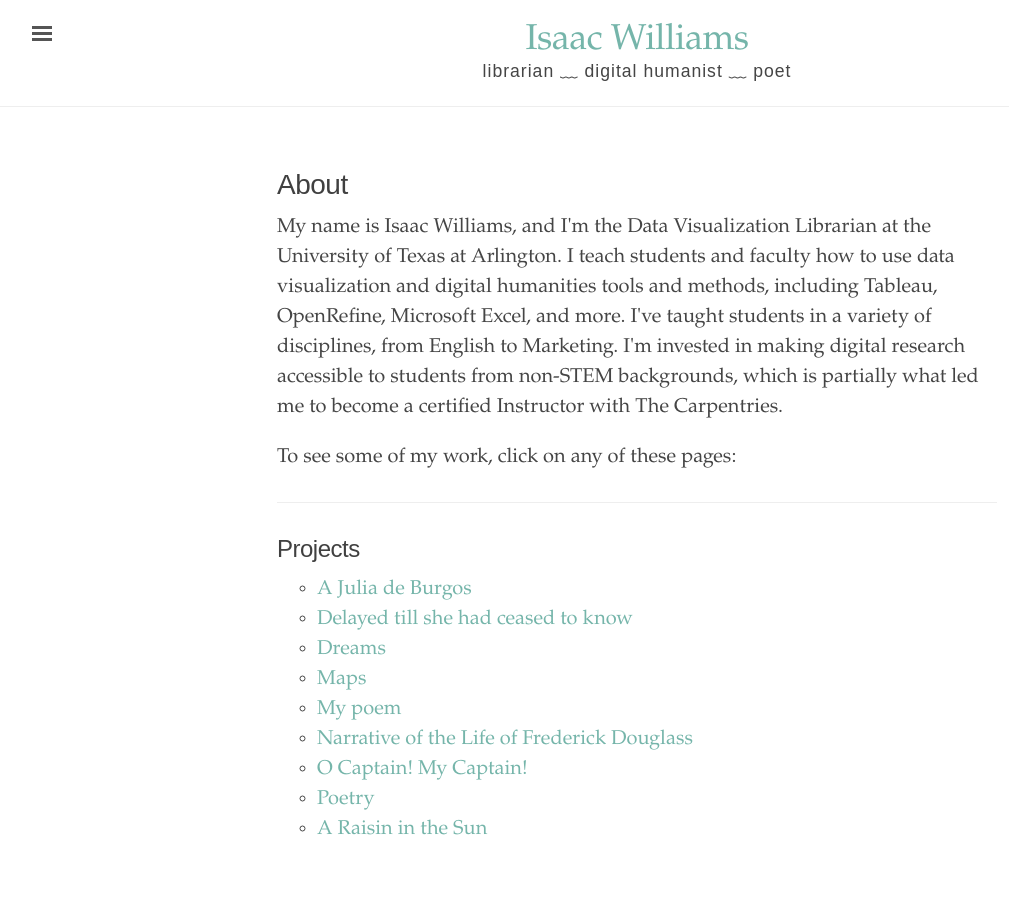
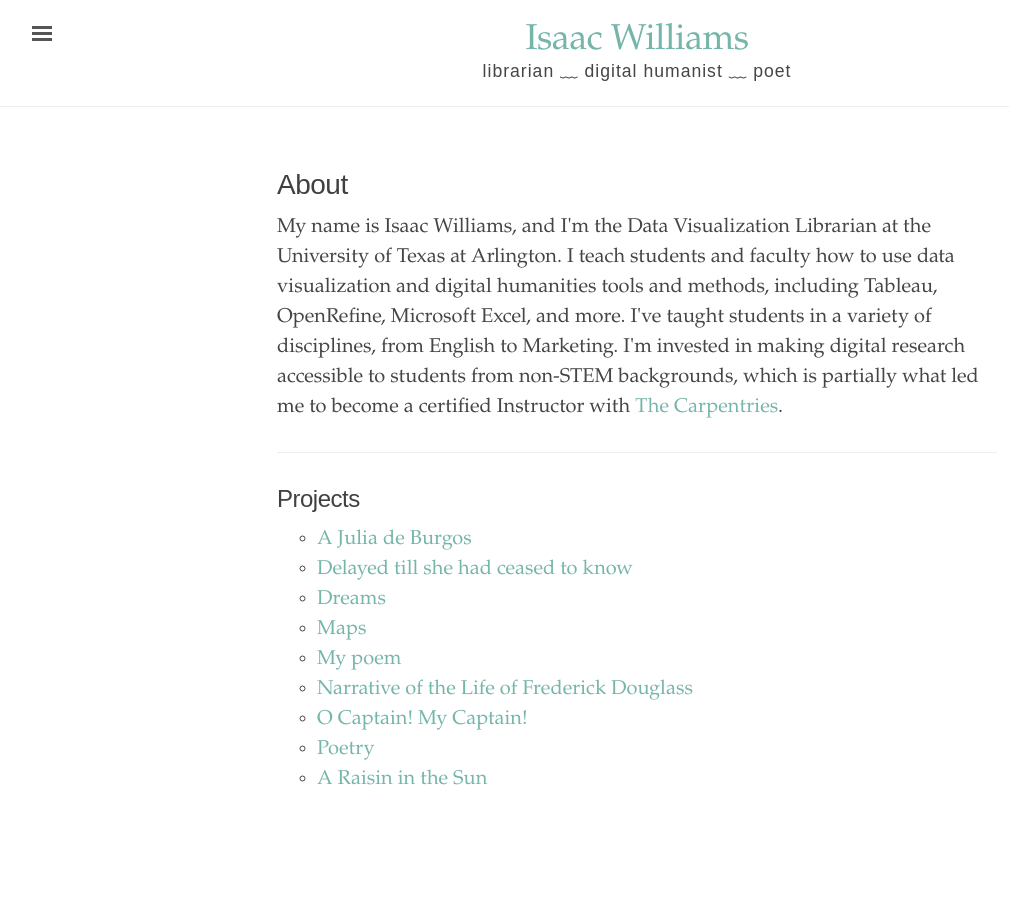
Before and after one commit to isawil/isawil.github.io, a Jekyll site: the page built from index.html, in a window 1280 px wide. Shown: the whole page, without its empty margins (3-1012 px from the left). Built offline with Jekyll 4.4.1, drawn with Linux system fonts in a browser that asks for light colours; after the commit the page ends 900 px from its top, so only the background shows below that.

Commit message:
Update index.html

```diff
--- a/index.html
+++ b/index.html
@@ -10,12 +10,9 @@ title: "Isaac Williams"
   I teach students and faculty how to use data visualization and digital humanities tools and methods,
   including Tableau, OpenRefine, Microsoft Excel, and more. I've taught students in a variety of disciplines,
   from English to Marketing. I'm invested in making digital research accessible to students from non-STEM
-  backgrounds, which is partially what led me to become a certified Instructor with The Carpentries.
+  backgrounds, which is partially what led me to become a certified Instructor with <a href="https://software-carpentry.org/">The Carpentries</a>.
 </p>
 
-<p>
-  To see some of my work, click on any of these pages:
-</p>
 
 </div>
 
```
